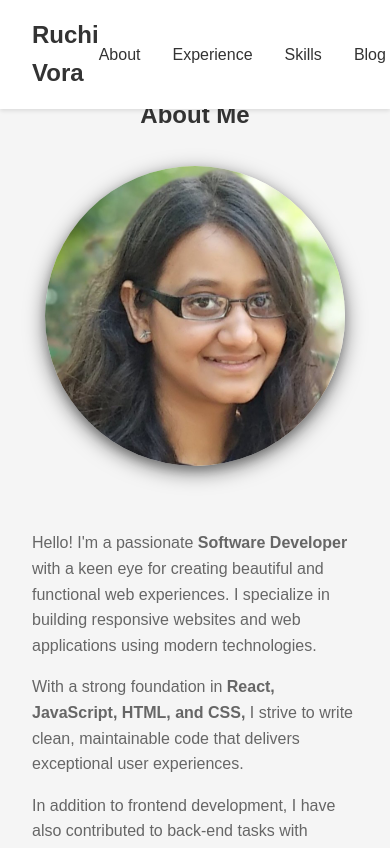
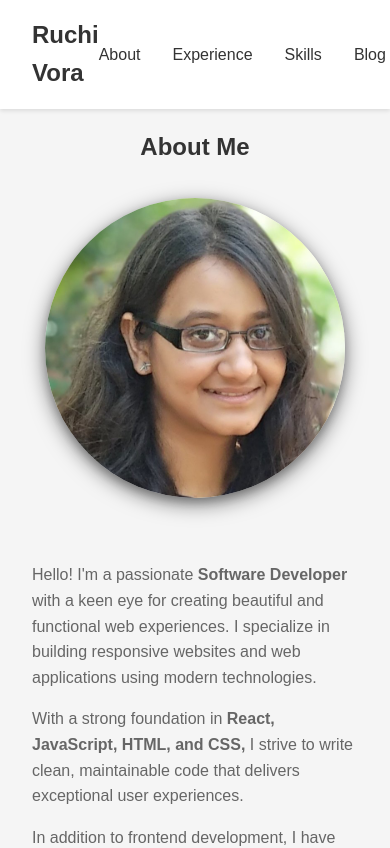
Before and after one commit to ruchivora/ruchi-vora-portfolio, a React (Vite) app: page / in a window 390 px wide. Shown: the top 848 px of the page. Built offline with nearby package versions, Linux system fonts and the light colour scheme; the HTML template or start-up script is replaced by a standard one.

Commit message:
update mobile dimensions

```diff
--- a/src/components/About/About.module.css
+++ b/src/components/About/About.module.css
@@ -53,4 +53,8 @@
     gap: 4rem;
     align-items: center;
   }
+
+  .about {
+    padding: 8rem 2rem 2rem;
+  }
 }
--- a/src/global.css
+++ b/src/global.css
@@ -11,13 +11,3 @@ body {
   color: #333;
   background-color: #f5f5f5;
 }
-
-/* .container {
-  max-width: 1200px;
-  margin: 0 auto;
-  padding: 0 20px;
-} */
-
-main {
-  padding-top: 80px;
-}
```
